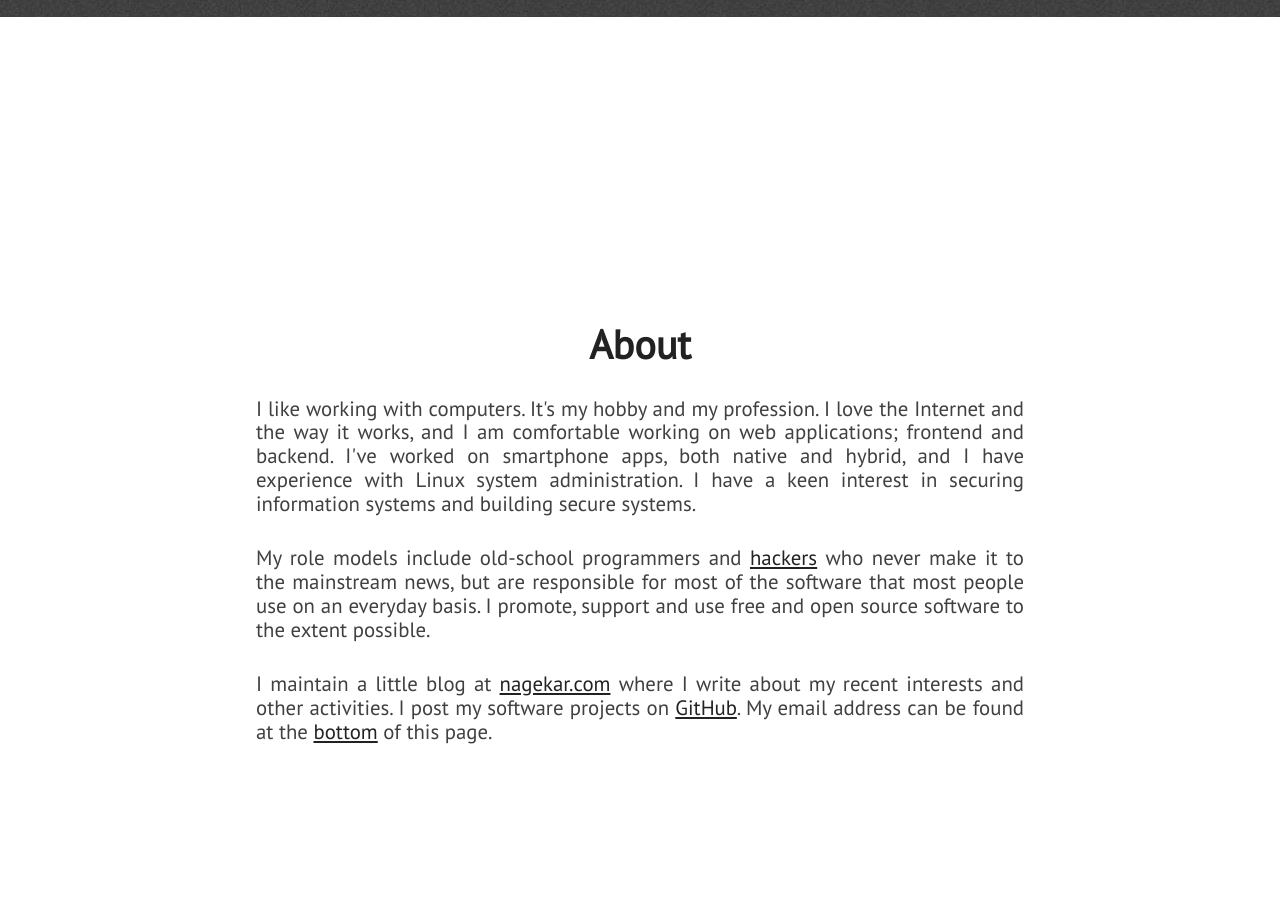
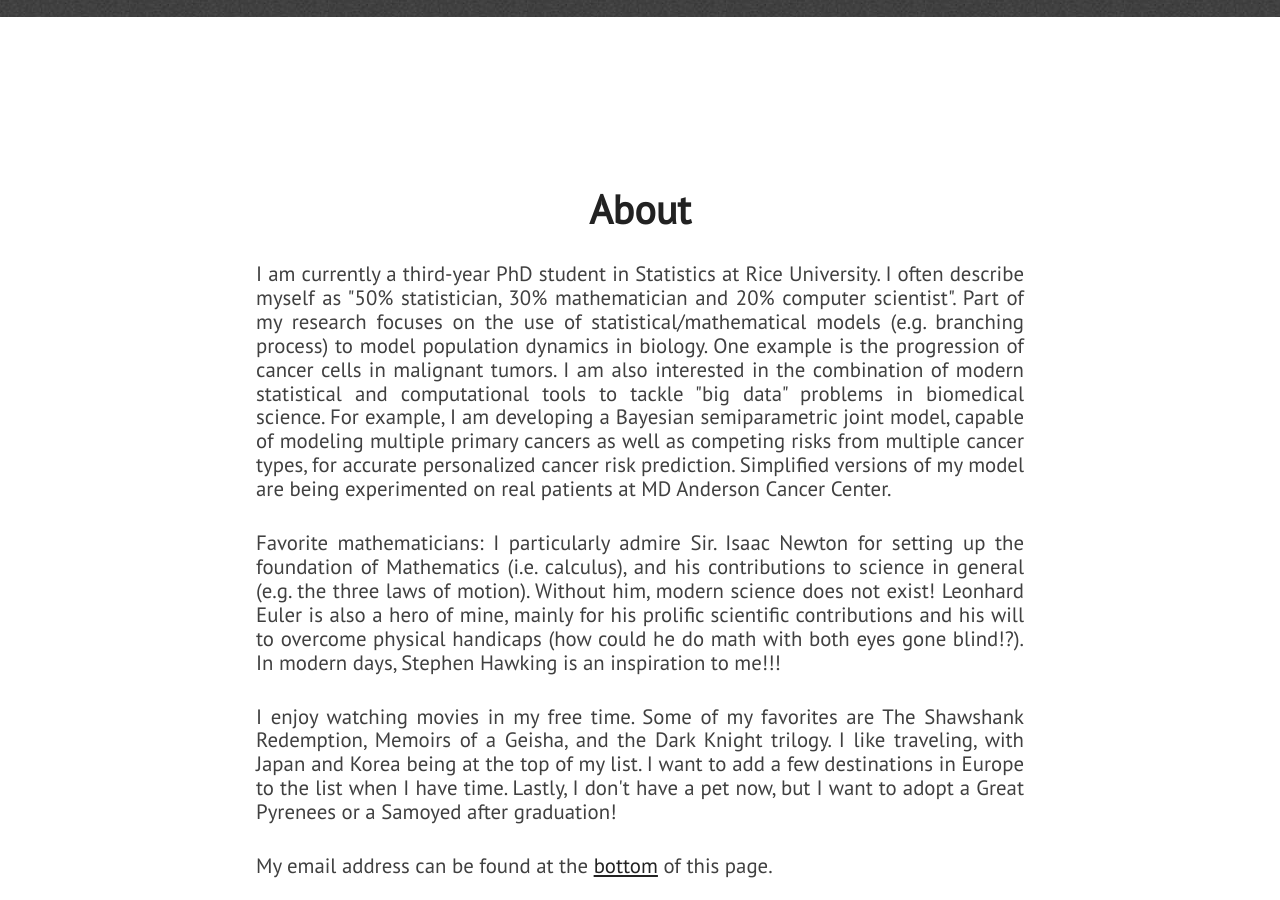
Before and after one commit to nguyendangson/sondangnguyen, a Jekyll site: the page built from index.html, in a window 1280 px wide and 900 px high, scrolled down 883 px. Built offline with Jekyll 4.4.1, drawn with Linux system fonts in a browser that asks for light colours; nearby versions of some CDN libraries.

Commit message:
Update about.html

```diff
--- a/_includes/about.html
+++ b/_includes/about.html
@@ -3,13 +3,26 @@
         <div id="about-text">
             <div class="section-heading">About</div>
             <p class="paragraph-text justify-text">
-                I like working with computers. It's my hobby and my profession. I love the Internet and the way it works, and I am comfortable working on web applications; frontend and backend. I've worked on smartphone apps, both native and hybrid, and I have experience with Linux system administration. I have a keen interest in securing information systems and building secure systems.
+                I am currently a third-year PhD student in Statistics at Rice University.
+I often describe myself as "50% statistician, 30% mathematician and 20% computer scientist".
+Part of my research focuses on the use of statistical/mathematical models (e.g. branching process) to model population dynamics in biology.
+One example is the progression of cancer cells in malignant tumors.
+I am also interested in the combination of modern statistical and computational tools to tackle "big data" problems in biomedical science.
+For example, I am developing a Bayesian semiparametric joint model, capable of modeling multiple primary cancers as well as competing risks from multiple cancer types, for accurate personalized cancer risk prediction.
+Simplified versions of my model are being experimented on real patients at MD Anderson Cancer Center.
             </p>
             <p class="paragraph-text justify-text">
-                My role models include old-school programmers and <a href="https://stallman.org/articles/on-hacking.html">hackers</a> who never make it to the mainstream news, but are responsible for most of the software that most people use on an everyday basis. I promote, support and use free and open source software to the extent possible.
+                Favorite mathematicians: I particularly admire Sir. Isaac Newton for setting up the foundation of Mathematics (i.e. calculus), and his contributions to science in general (e.g. the three laws of motion). Without him, modern science does not exist!
+Leonhard Euler is also a hero of mine, mainly for his prolific scientific contributions and his will to overcome physical handicaps (how could he do math with both eyes gone blind!?).
+In modern days, Stephen Hawking is an inspiration to me!!!
+            </p>
+	    <p class="paragraph-text justify-text">
+                I enjoy watching movies in my free time. Some of my favorites are The Shawshank Redemption, Memoirs of a Geisha, and the Dark Knight trilogy.
+I like traveling, with Japan and Korea being at the top of my list. I want to add a few destinations in Europe to the list when I have time.
+Lastly, I don't have a pet now, but I want to adopt a Great Pyrenees or a Samoyed after graduation!
             </p>
             <p class="paragraph-text justify-text">
-                I maintain a little blog at <a href="{{ site.blog_url }}">nagekar.com</a> where I write about my recent interests and other activities. I post my software projects on <a href="https://github.com/{{ site.github_username }}">GitHub</a>. My email address can be found at the <span class="extra-link"><a href="#extra">bottom</a></span> of this page.
+                My email address can be found at the <span class="extra-link"><a href="#extra">bottom</a></span> of this page.
             </p>
         </div>
     </section>
```
